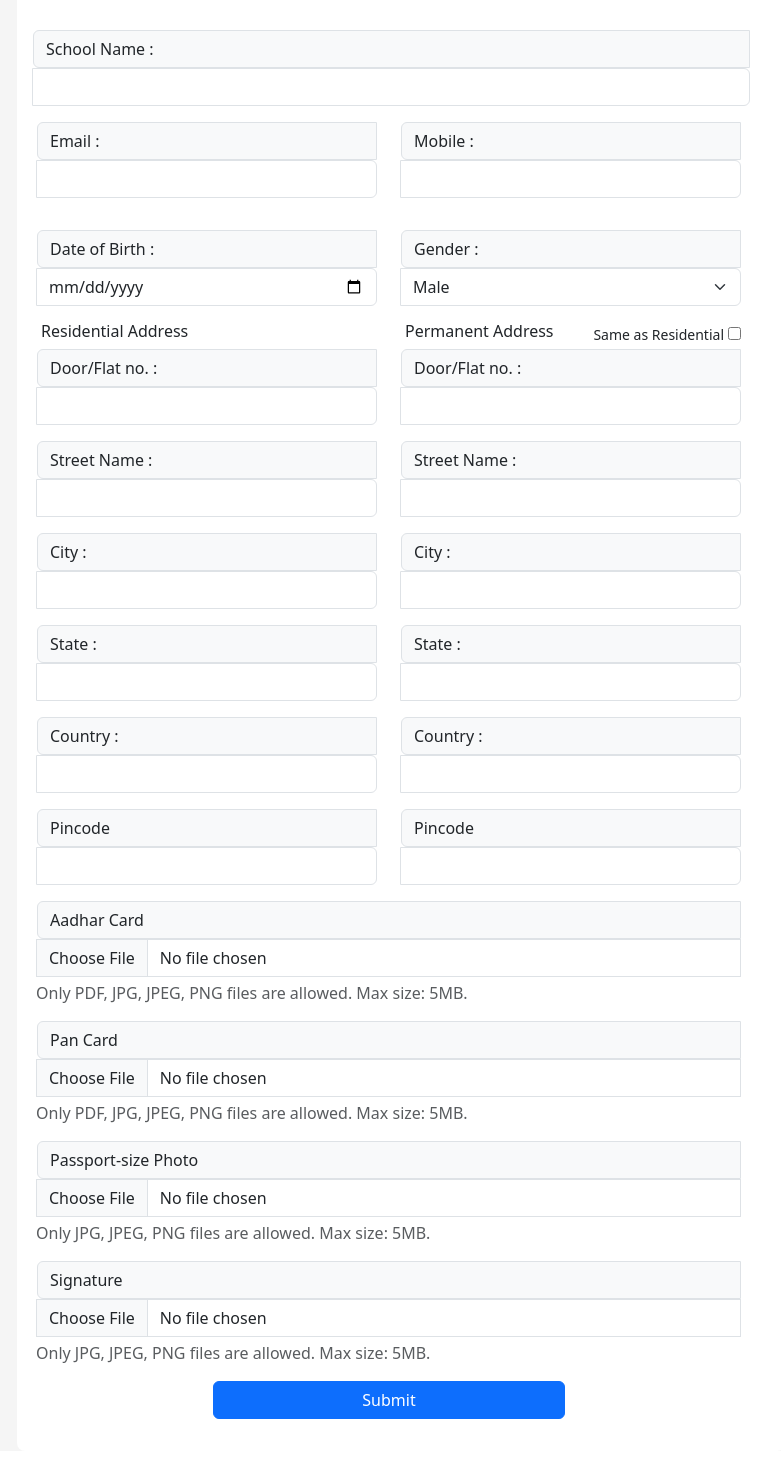
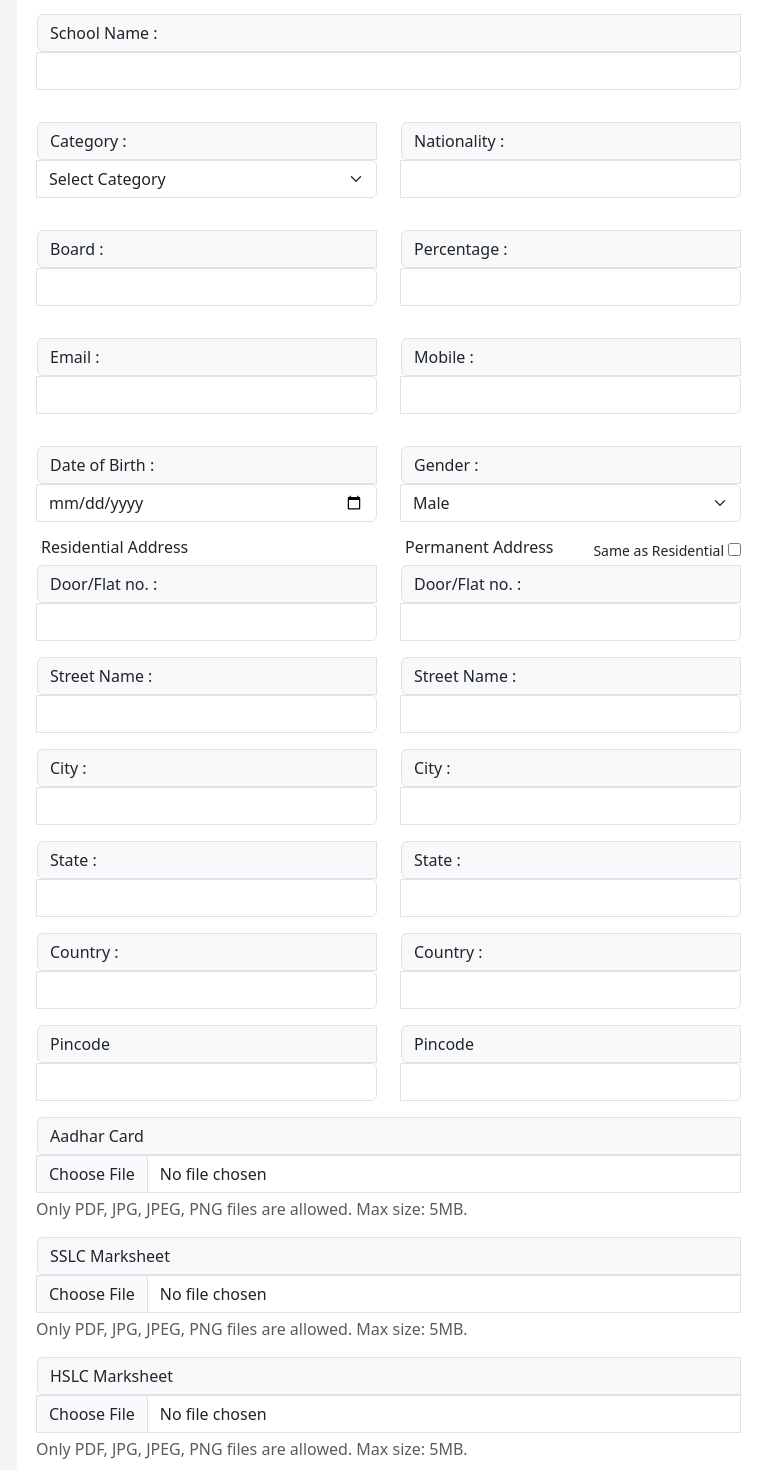
Before and after one commit to R1J5S8-1/TNEA, a React (Vite) app: page / in a window 1280 px wide. Shown: the part 320-1790 px from the top of the page, without its empty margins (239-1020 px from the left). Built offline with nearby package versions, Linux system fonts and the light colour scheme.

Commit message:
more details

```diff
--- a/src/components/Personal_Details.jsx
+++ b/src/components/Personal_Details.jsx
@@ -1,4 +1,4 @@
-import React, { useState } from 'react'
+import React, { useState } from "react";
 
 function Personal_Details() {
   // State for form fields
@@ -94,6 +94,7 @@ function Personal_Details() {
           </div>
         </div>
       </div>
+
       <div className="row mb-3">
         <div className="col-md-6">
           <div className="input-group">
@@ -133,7 +134,8 @@ function Personal_Details() {
         </div>
       </div>
 
-      <div className="input-group mb-3" style={{ width: "97.5%" }}>
+      <div className="row mb-3">
+        <div className="input-group mb-3">
           <label htmlFor="schoolName" className="input-group-text">
             School Name :
           </label>
@@ -146,7 +148,95 @@ function Personal_Details() {
             onChange={handleChange}
             required
           />
-        {errors.schoolName && <p className="text-danger">{errors.schoolName}</p>}
+          {errors.schoolName && (
+            <p className="text-danger">{errors.schoolName}</p>
+          )}
+        </div>
+      </div>
+
+      <div className="row mb-3">
+        <div className="col-md-6">
+          <div className="input-group mb-3">
+            <label htmlFor="category" className="input-group-text">
+              Category :
+            </label>
+            <select
+              id="category"
+              name="category"
+              className="form-select"
+              value={formValues.category}
+              onChange={handleChange}
+              required
+            >
+              <option value="">Select Category</option>
+              <option value="GEN">GEN</option>
+              <option value="OBC">OBC</option>
+              <option value="SC">SC</option>
+              <option value="ST">ST</option>
+            </select>
+            {errors.category && (
+              <p className="text-danger">{errors.category}</p>
+            )}
+          </div>
+        </div>
+        <div className="col-md-6">
+          <div className="input-group mb-3">
+            <label htmlFor="nationality" className="input-group-text">
+              Nationality :
+            </label>
+            <input
+              type="text"
+              id="nationality"
+              name="nationality"
+              className="form-control"
+              value={formValues.nationality}
+              onChange={handleChange}
+              required
+            />
+            {errors.nationality && (
+              <p className="text-danger">{errors.nationality}</p>
+            )}
+          </div>
+        </div>
+      </div>
+
+      <div className="row mb-3">
+        <div className="col-md-6">
+          <div className="input-group mb-3">
+            <label htmlFor="board" className="input-group-text">
+              Board :
+            </label>
+            <input
+              type="text"
+              id="board"
+              name="board"
+              className="form-control"
+              value={formValues.board}
+              onChange={handleChange}
+              required
+            />
+            {errors.board && <p className="text-danger">{errors.board}</p>}
+          </div>
+        </div>
+        <div className="col-md-6">
+          <div className="input-group mb-3">
+            <label htmlFor="percentage" className="input-group-text">
+              Percentage :
+            </label>
+            <input
+              type="text"
+              id="percentage"
+              name="percentage"
+              className="form-control"
+              value={formValues.percentage}
+              onChange={handleChange}
+              required
+            />
+            {errors.percentage && (
+              <p className="text-danger">{errors.percentage}</p>
+            )}
+          </div>
+        </div>
       </div>
 
       <div className="row mb-3">
@@ -229,4 +319,4 @@ function Personal_Details() {
   );
 }
 
-export default Personal_Details
+export default Personal_Details;
--- a/src/components/Upload_files.jsx
+++ b/src/components/Upload_files.jsx
@@ -21,13 +21,13 @@ function Upload_files() {
       </div>
 
       <div className="input-group mb-3">
-        <label className="input-group-text" htmlFor="pan_card">
-          Pan Card
+        <label className="input-group-text" htmlFor="SSLC-marksheet">
+          SSLC Marksheet
         </label>
         <input
           type="file"
           className="form-control w-100"
-          id="pan_card"
+          id="SSLC-marksheet"
           accept=".pdf,.jpg,.jpeg,.png"
           required
         />
@@ -38,13 +38,30 @@ function Upload_files() {
       </div>
 
       <div className="input-group mb-3">
-        <label className="input-group-text" htmlFor="passport">
+        <label className="input-group-text" htmlFor="HSLC-marksheet">
+          HSLC Marksheet
+        </label>
+        <input
+          type="file"
+          className="form-control w-100"
+          id="HSLC-marksheet"
+          accept=".pdf,.jpg,.jpeg,.png"
+          required
+        />
+        <small className="form-text text-muted fs-6">
+          Only PDF, JPG, JPEG, PNG files are allowed. Max size: 5MB.
+        </small>
+        <div className="text-danger" id="fileError"></div>
+      </div>
+
+      <div className="input-group mb-3">
+        <label className="input-group-text" htmlFor="passport-photo">
           Passport-size Photo
         </label>
         <input
           type="file"
           className="form-control w-100"
-          id="passport"
+          id="passport-photo"
           accept=".jpg,.jpeg,.png"
           required
         />
```
Lines whose indentation alone changed are shown as unchanged.
